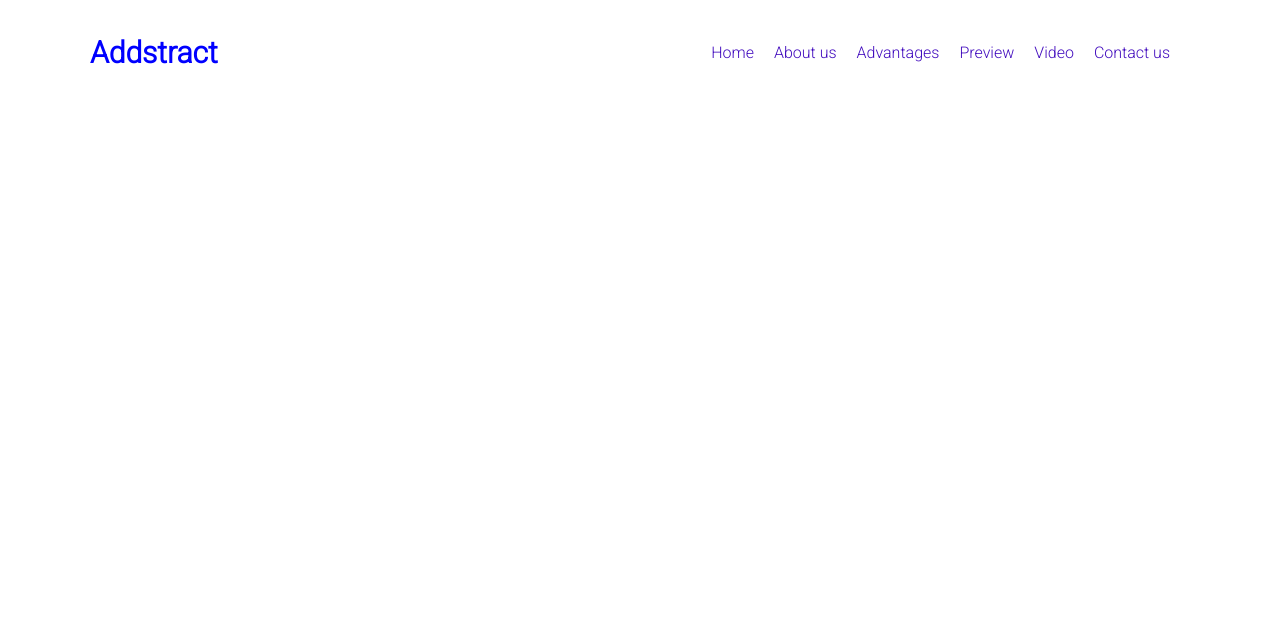
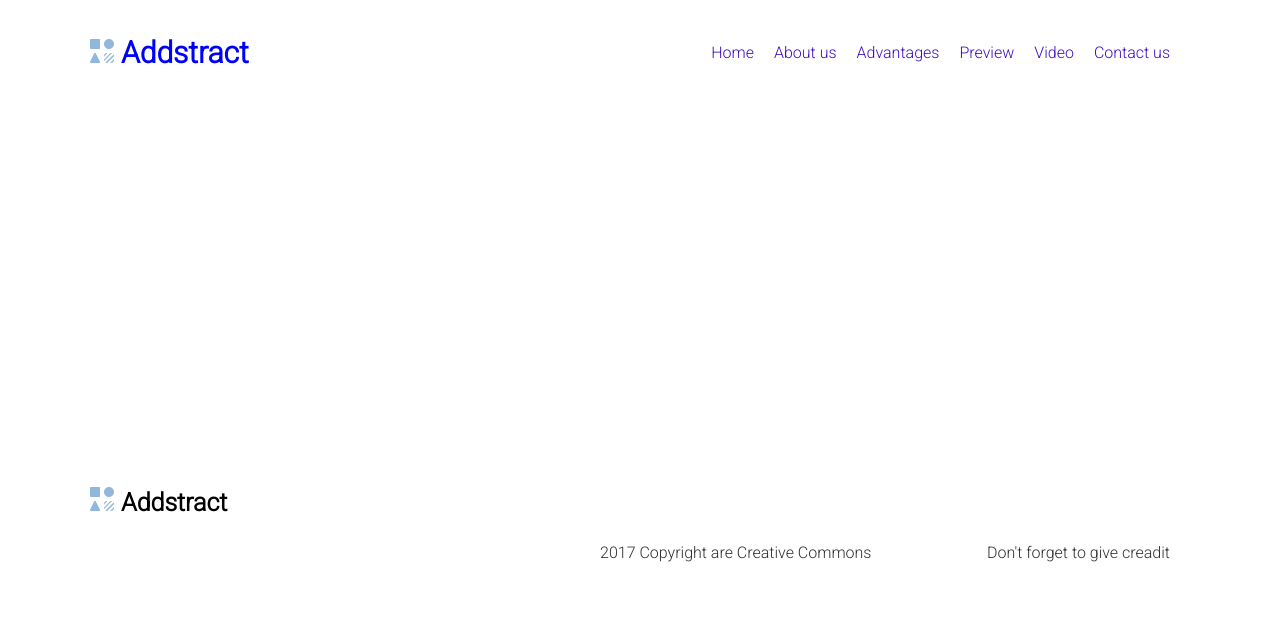
Before and after one commit to nguyenvandung1220/practice-one-training, a plain HTML site: page src/index.html in a window 1280 px wide. Drawn offline with Linux system fonts and the light colour scheme.

Commit message:
update practice one

```diff
--- a/src/index.html
+++ b/src/index.html
@@ -17,7 +17,7 @@
       <!--nav-->
       <nav class="nav">
         <div class="nav_logo">
-          <p>Addstract</p>
+          <p><li>Addstract</li></p>
         </div>
       <ul class="nav_li">
         <li>Home</li>
@@ -29,8 +29,15 @@
       </ul>
     </nav>
     </header>
-    <footer class="footer_icon">
-
+    <!-- footer -->
+    <footer id="footer" class="footer">
+      <div class="title_footer">
+        <p><li>Addstract</li></p>
+      </div>
+      <ul class="footer_li">
+        <li>2017 Copyright are Creative Commons</li>
+        <li>Don't forget to give creadit</li>
+      </ul>
     </footer>
   </body>
 </html>
--- a/src/styles/main.css
+++ b/src/styles/main.css
@@ -17,10 +17,12 @@
   display: flex;
   justify-content:space-between;
 }
-#header .nav .nav_logo p {
+#header .nav .nav_logo li {
   font-weight: bold;
   font-size: 30px;
   color: blue;
+  list-style-image: url("/src/assets/images/Logo.png");
+
 }
 #header .nav .nav_li {
   display: flex;
@@ -37,3 +39,27 @@
   color: rgba(48, 22, 117, 0.877);
   padding: 80px 95px;
 }
+#footer {
+  background-attachment: fixed;
+  padding-top: 12px;
+  padding-bottom: 60px;
+}
+#footer .title_footer {
+  color: black;
+  font-size: 25px;
+  padding: 17px 90px;
+  font-weight: bold;
+  list-style-image: url("/src/assets/images/Logo.png");
+  margin-top: 300px;
+}
+#footer .footer_li {
+  display: flex;
+ justify-content:space-between;
+  list-style: none;
+  margin-right: 110px;
+  margin-left: 600px;
+  color: rgba(0, 0, 0, 0.815);
+  position: relative;
+  top: 0;
+
+}
```
Also changed, not shown: src/assets/images/Logo.png (added), 1 other file.
